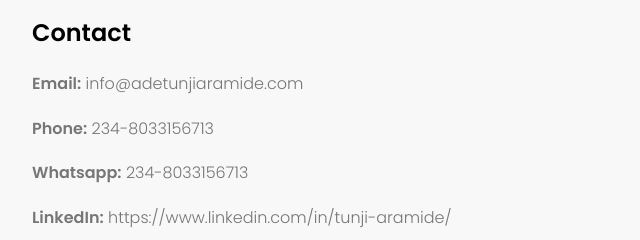
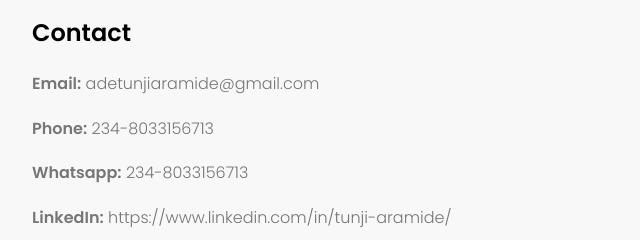
Before and after one commit to tunjiaramide/porfolio, a plain HTML site: page index.html in a window 1280 px wide. Shown: the part 2924-3164 px from the top of the page, 402-1042 px from the left. Drawn offline with Linux system fonts and the light colour scheme.

Commit message:
updated email contact

```diff
--- a/index.html
+++ b/index.html
@@ -165,7 +165,7 @@
             <content id="contact" class="contact">
                 <div class="content_contact">
                     <h2>Contact</h2>
-                    <p><strong>Email:</strong> info@adetunjiaramide.com</p>
+                    <p><strong>Email:</strong> adetunjiaramide@gmail.com</p>
                     <p><strong>Phone:</strong> 234-8033156713</p>
                     <p><strong>Whatsapp:</strong> 234-8033156713</p>
                     <p><strong>LinkedIn:</strong>
```
